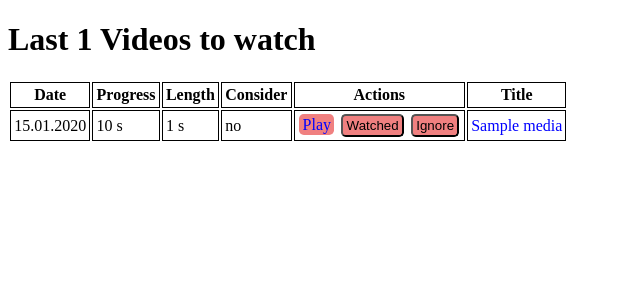
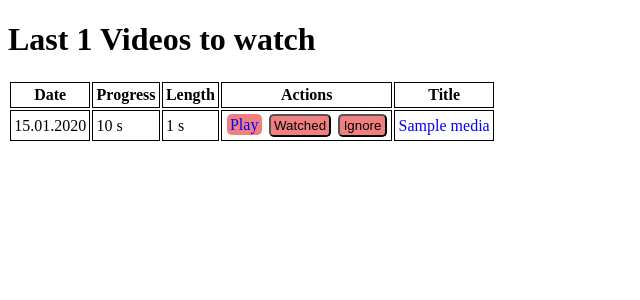
Before and after one commit to Zocker1999NET/entertainment-decider, a Flask app: template server/templates/media_list.htm in a window 1280 px wide. Shown: the top 300 px of the page, without its empty margins (0-640 px from the left). Run offline with Flask 2, Linux system fonts and the light colour scheme; the template is opened without the code that fills it: most values are stand-ins (such as "Sample title", 1, 10 or a date in 2020); parts of the project's set-up code (start-up, migrations or seed data) failed here and were passed over.

Commit message:
media_list.htm: Remove "Consider" column as always yes

```diff
--- a/server/templates/media_list.htm
+++ b/server/templates/media_list.htm
@@ -14,7 +14,6 @@
                 <th>Date</th>
                 <th>Progress</th>
                 <th>Length</th>
-                <th>Consider</th>
                 <th>Actions</th>
                 <th>Title</th>
             </tr>
@@ -31,7 +30,6 @@
                         {% endif %}
                     </td>
                     <td>{{ media.length }}&nbsp;s</td>
-                    <td>{{ media.can_considered | tenary("Yes", "no") }}</td>
                     <td>
                         {{ macros.media_element_buttons(media) }}
                     </td>
```
